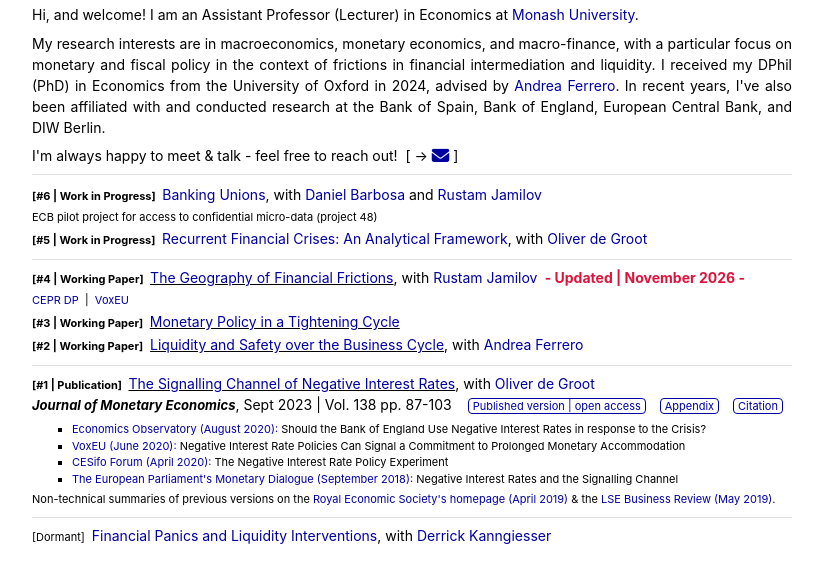
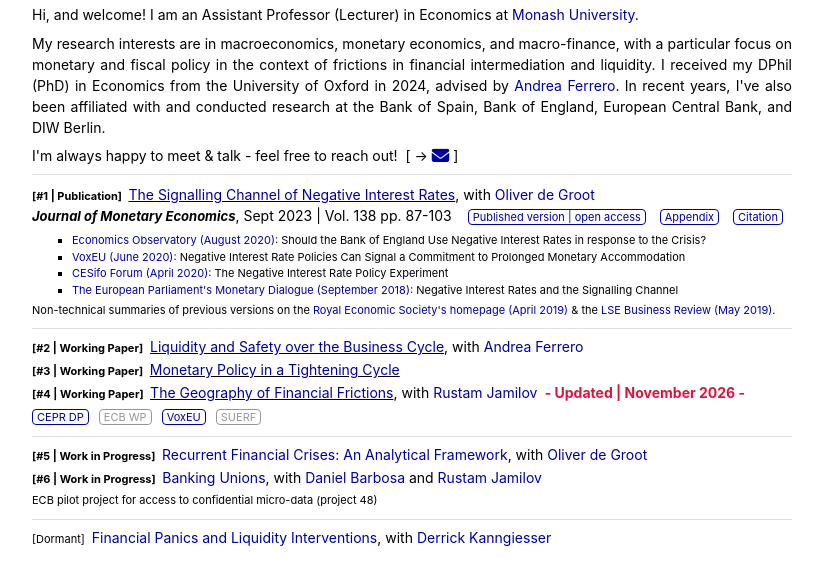
Before and after one commit to al-haas/al-haas.github.io, a plain HTML site: page index.html in a window 1280 px wide. Shown: the part 229-800 px from the top of the page, without its empty margins (228-1051 px from the left). Drawn offline with Linux system fonts and the light colour scheme.

Commit message:
Reorder papers (publication first); boxed CEPR DP / ECB WP / VoxEU / SUERF links under Geography paper
Co-Authored-By: Claude Fable 5.1 <noreply@anthropic.com>

```diff
--- a/index.html
+++ b/index.html
@@ -125,33 +125,6 @@ Adelaide (May '25) &nbsp;&nbsp; | &nbsp;&nbsp; UNSW Sydney (May '25) &nbsp;&nbsp
 Dutch National Bank (July '25) &nbsp;&nbsp; | &nbsp;&nbsp; Reserve Bank of Australia (Sept '25) &nbsp;&nbsp; | &nbsp;&nbsp; University of Queensland (Oct '25) &nbsp;&nbsp; | &nbsp;&nbsp; Auckland (Oct '25)</span><br></div> -->
 
 
-<!-- <h3>Work in Progress</h3>  -->
-
-<div class="paper-title"><span style="font-size: 11px;"><b>[#6 | Work in Progress]&nbsp;</b></span>
-<span style="color: rgb(0,0,160)">Banking Unions</span>, with <a href="https://www.nuffield.ox.ac.uk/people/profiles/daniel-carvalho-barbosa/" target="_blank">Daniel Barbosa</a> and <a href="https://www.rustamjamilov.com" target="_blank">Rustam Jamilov</a><br><span style="font-size: 11px;">ECB pilot project for access to confidential micro-data (project 48)</span></div>
-
-
-<div class="paper-title"><span style="font-size: 11px;"><b>[#5 | Work in Progress]&nbsp;</b></span>
-<span style="color: rgb(0,0,160)">Recurrent Financial Crises: An Analytical Framework</span>, with <a href="https://sites.google.com/site/oliverdegroot/" target="_blank">Oliver de Groot</a></div><hr>
-
-
-<!-- <h3>Working Paper</h3>  -->
-
-<div class="paper-title"><span style="font-size: 11px;"><b>[#4 | Working Paper]&nbsp;</b></span>
-<u><a href="files/Financial_Frictions.pdf" target="_blank">The Geography of Financial Frictions</a></u>, with <a href="https://www.rustamjamilov.com" target="_blank">Rustam Jamilov</a>
-<span style="color: rgb(220,20,60)"><b>&nbsp;- Updated | November 2026 -&nbsp;</b></span>
-<!-- <br><span style="font-size: 11px;">Updated: July 2026</span> -->
-<br><span style="font-size: 11px;"><a href="https://cepr.org/publications/dp21743" target="_blank">CEPR DP</a> &nbsp;|&nbsp; <a href="https://cepr.org/voxeu/columns/geography-financial-frictions" target="_blank">VoxEU</a></span></div>
-
-
-<div class="paper-title"><span style="font-size: 11px;"><b>[#3 | Working Paper]&nbsp;</b></span>
-<u><a href="files/Haas_JMP.pdf" target="_blank">Monetary Policy in a Tightening Cycle</a></u></div>
-
-
-<div class="paper-title"><span style="font-size: 11px;"><b>[#2 | Working Paper]</b>&nbsp;</span>
-<u><a href="files/Ferrero_Haas_LASOTBC.pdf" target="_blank">Liquidity and Safety over the Business Cycle</a></u>, with <a href="https://sites.google.com/site/andreapferrero/" target="_blank">Andrea Ferrero</a></div><hr>
-
-
 <!-- <h3>Publication</h3>  -->
 
 <div class="paper-title"><span style="font-size: 11px;"><b>[#1 | Publication]&nbsp;</b></span>
@@ -179,6 +152,32 @@ Dutch National Bank (July '25) &nbsp;&nbsp; | &nbsp;&nbsp; Reserve Bank of Austr
 Non-technical summaries of previous versions on the <a href="https://res.org.uk/mediabriefing/explaining-negative-interest-rate-policy-a-new-signalling-theory/" target="_blank"> Royal Economic Society's homepage (April 2019)</a> &amp; the <a href="https://blogs.lse.ac.uk/businessreview/2019/05/24/the-economics-of-negative-interest-rates/" target="_blank"> LSE Business Review (May 2019)</a>.</div><hr>
 
 
+<!-- <h3>Working Paper</h3>  -->
+
+<div class="paper-title"><span style="font-size: 11px;"><b>[#2 | Working Paper]</b>&nbsp;</span>
+<u><a href="files/Ferrero_Haas_LASOTBC.pdf" target="_blank">Liquidity and Safety over the Business Cycle</a></u>, with <a href="https://sites.google.com/site/andreapferrero/" target="_blank">Andrea Ferrero</a></div>
+
+
+<div class="paper-title"><span style="font-size: 11px;"><b>[#3 | Working Paper]&nbsp;</b></span>
+<u><a href="files/Haas_JMP.pdf" target="_blank">Monetary Policy in a Tightening Cycle</a></u></div>
+
+
+<div class="paper-title"><span style="font-size: 11px;"><b>[#4 | Working Paper]&nbsp;</b></span>
+<u><a href="files/Financial_Frictions.pdf" target="_blank">The Geography of Financial Frictions</a></u>, with <a href="https://www.rustamjamilov.com" target="_blank">Rustam Jamilov</a>
+<span style="color: rgb(220,20,60)"><b>&nbsp;- Updated | November 2026 -&nbsp;</b></span>
+<br><span style="display:inline-block; padding-top:2px;"><span style="padding-left:0px"><a style="font-size:11px" href="https://cepr.org/publications/dp21743" target="_blank"><span style="border-width:1px; border-style:solid; padding-left:4px; padding-right:4px; padding-top:0px; padding-bottom:0px; border-radius:4px; white-space:nowrap;">CEPR DP</span></a></span><span style="padding-left:10px; font-size:11px; color: rgb(150,150,150)"><span style="border-width:1px; border-style:solid; padding-left:4px; padding-right:4px; padding-top:0px; padding-bottom:0px; border-radius:4px; white-space:nowrap;">ECB WP</span></span><span style="padding-left:10px"><a style="font-size:11px" href="https://cepr.org/voxeu/columns/geography-financial-frictions" target="_blank"><span style="border-width:1px; border-style:solid; padding-left:4px; padding-right:4px; padding-top:0px; padding-bottom:0px; border-radius:4px; white-space:nowrap;">VoxEU</span></a></span><span style="padding-left:10px; font-size:11px; color: rgb(150,150,150)"><span style="border-width:1px; border-style:solid; padding-left:4px; padding-right:4px; padding-top:0px; padding-bottom:0px; border-radius:4px; white-space:nowrap;">SUERF</span></span></span></div><hr>
+
+
+<!-- <h3>Work in Progress</h3>  -->
+
+<div class="paper-title"><span style="font-size: 11px;"><b>[#5 | Work in Progress]&nbsp;</b></span>
+<span style="color: rgb(0,0,160)">Recurrent Financial Crises: An Analytical Framework</span>, with <a href="https://sites.google.com/site/oliverdegroot/" target="_blank">Oliver de Groot</a></div>
+
+
+<div class="paper-title"><span style="font-size: 11px;"><b>[#6 | Work in Progress]&nbsp;</b></span>
+<span style="color: rgb(0,0,160)">Banking Unions</span>, with <a href="https://www.nuffield.ox.ac.uk/people/profiles/daniel-carvalho-barbosa/" target="_blank">Daniel Barbosa</a> and <a href="https://www.rustamjamilov.com" target="_blank">Rustam Jamilov</a><br><span style="font-size: 11px;">ECB pilot project for access to confidential micro-data (project 48)</span></div><hr>
+
+
 
 
 <!-- <h3>Dormant</h3>  -->
```
